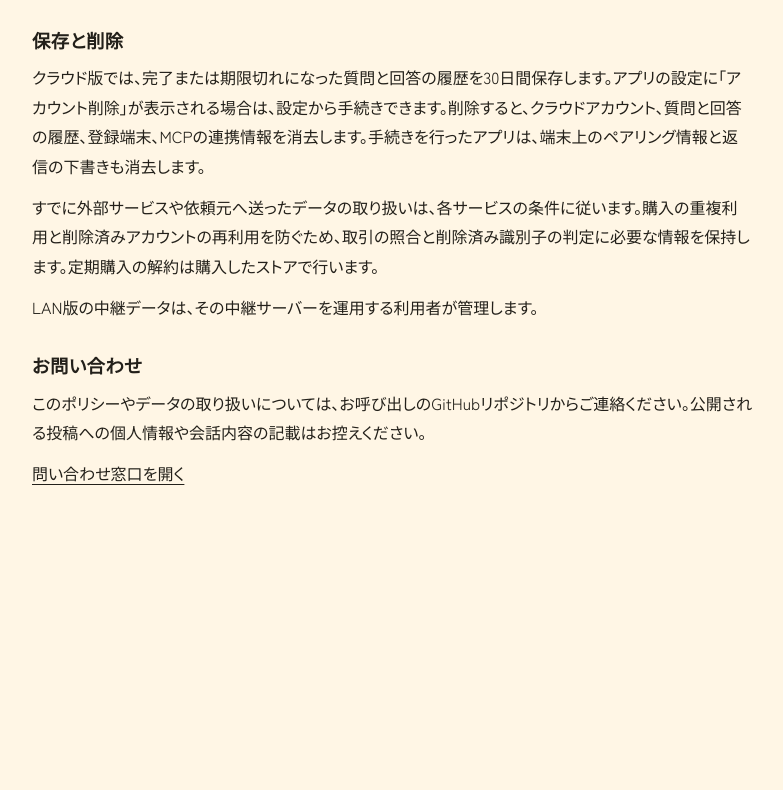
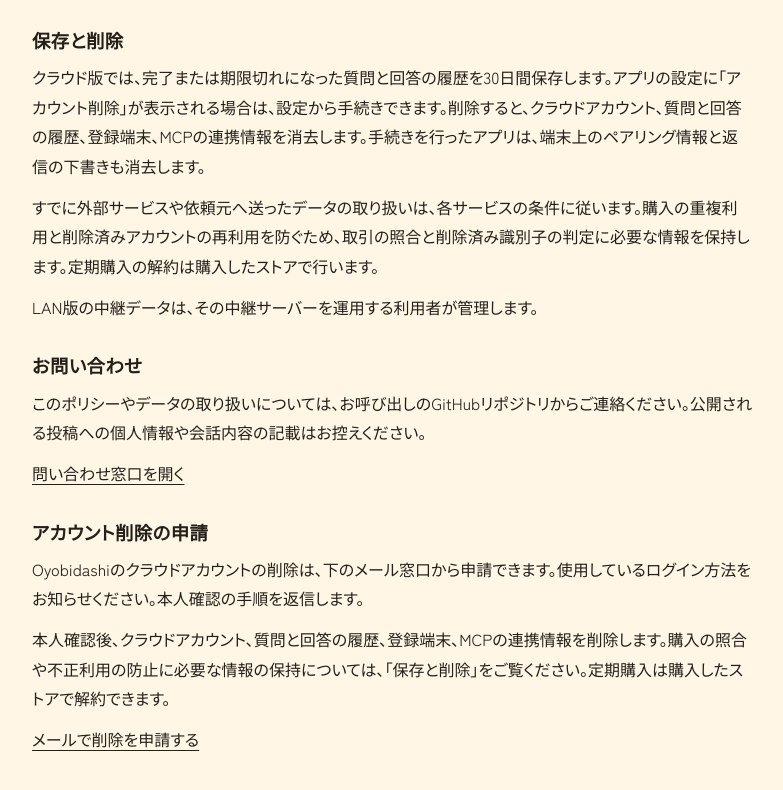
Before and after one commit to YusukeIwaki/oyobidashi, an Astro site in the folder site/: page /privacy in a window 1280 px wide. Shown: the part 1276-2066 px from the top of the page, without its empty margins (248-1031 px from the left). Before the commit the page ends 1848 px from the top, so only its background shows below. Built offline with nearby package versions, Linux system fonts and the light colour scheme; Astro itself is replaced by a stand-in of ours; a web font is replaced by a local one.

Commit message:
site: add an account deletion request link

```diff
--- a/site/src/pages/privacy.astro
+++ b/site/src/pages/privacy.astro
@@ -1,6 +1,9 @@
 ---
 import Base from "../layouts/Base.astro";
 import policy from "../content/privacy-policy.json";
+
+const deletionSubject = encodeURIComponent("Oyobidashi アカウント削除");
+const deletionMail = `mailto:q7w8e9w8q7w8e9@yahoo.co.jp?subject=${deletionSubject}`;
 ---
 <Base title="プライバシーポリシー | お呼び出し" description="お呼び出しのアプリとクラウドサービスにおけるデータの取り扱い、第三者AIへの送信、アカウント削除について。">
   <main id="main" class="wrap policy">
@@ -13,6 +16,12 @@ import policy from "../content/privacy-policy.json";
         {link && <p><a href={link}>問い合わせ窓口を開く</a></p>}
       </section>
     ))}
+    <section id="account-deletion">
+      <h2>アカウント削除の申請</h2>
+      <p>Oyobidashiのクラウドアカウントの削除は、下のメール窓口から申請できます。使用しているログイン方法をお知らせください。本人確認の手順を返信します。</p>
+      <p>本人確認後、クラウドアカウント、質問と回答の履歴、登録端末、MCPの連携情報を削除します。購入の照合や不正利用の防止に必要な情報の保持については、「保存と削除」をご覧ください。定期購入は購入したストアで解約できます。</p>
+      <p><a href={deletionMail}>メールで削除を申請する</a></p>
+    </section>
   </main>
 </Base>
 
```
